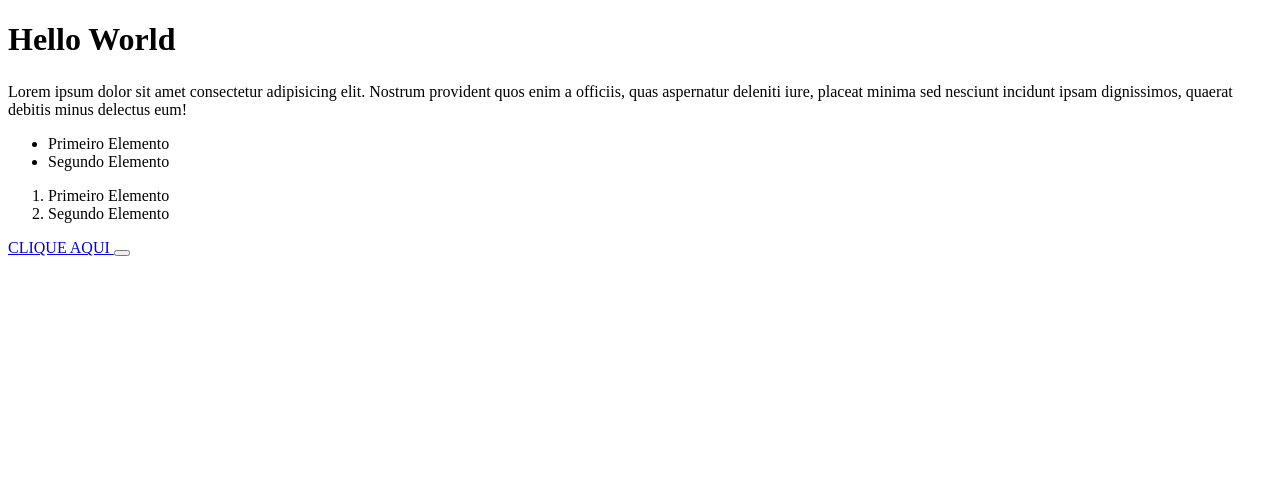
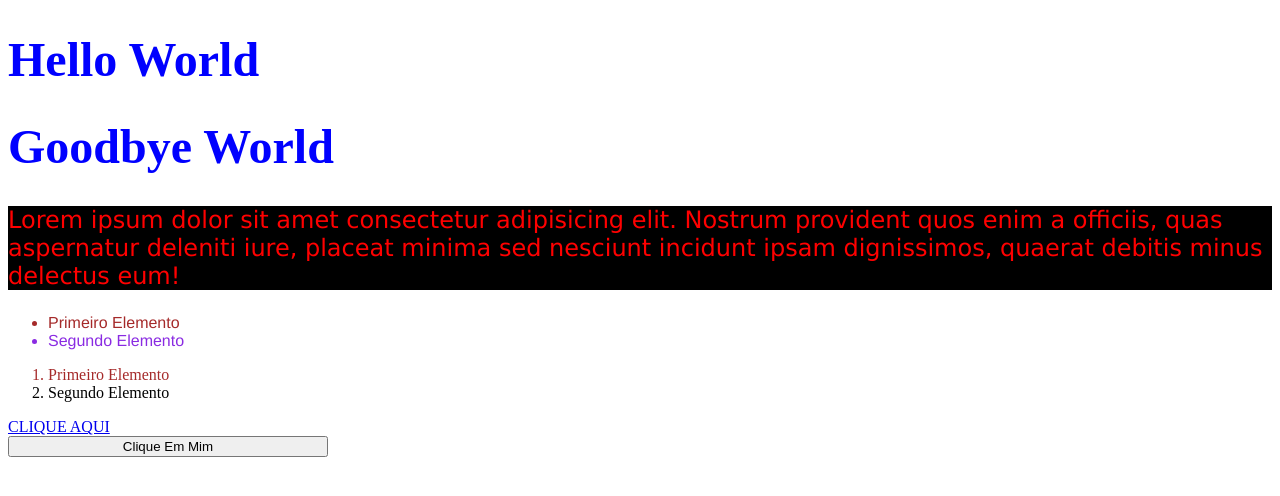
Before and after one commit to TarikPonciano/Tecnico-de-Desenvolvimento-de-Sistemas-2025.07.73-UC7, a plain HTML site: page Aula 12-09/index.html in a window 1280 px wide. Drawn offline with Linux system fonts and the light colour scheme.

Commit message:
Primeira Página HTML

```diff
--- a/Aula 12-09/index.html
+++ b/Aula 12-09/index.html
@@ -5,33 +5,45 @@
     <meta name="viewport" content="width=device-width, initial-scale=1.0">
     <title>Minha Primeira Página</title>
 
+    <link rel="stylesheet" href="styles.css">
+
+    <script src="main.js"></script>
+
+    <style>
+        h1 {
+            font-size: 48px;
+            color: blue;
+        }
+    </style>
 </head>
 <body>
+
     <h1> Hello World </h1>
-    <h2></h2>
-    <h6></h6>
-    <p> Lorem ipsum dolor sit amet consectetur adipisicing elit. Nostrum provident quos enim a officiis, quas aspernatur deleniti iure, placeat minima sed nesciunt incidunt ipsam dignissimos, quaerat debitis minus delectus eum! </p>
-    <span></span>
+    <h1> Goodbye World</h1>
+
+    <p style="color: red; font-size: 24px; font-family: Verdana, Geneva, Tahoma, sans-serif;"> Lorem ipsum dolor sit amet consectetur adipisicing elit. Nostrum provident quos enim a officiis, quas aspernatur deleniti iure, placeat minima sed nesciunt incidunt ipsam dignissimos, quaerat debitis minus delectus eum! </p>
 
     <!-- Lista Não-Ordenada -->
     <ul>
-        <li>Primeiro Elemento</li>
-        <li>Segundo Elemento</li>
+        <li class="item">Primeiro Elemento</li>
+        <li id="item2">Segundo Elemento</li>
     </ul>
 
     <!-- Lista Ordenada -->
     <ol>
-        <li>Primeiro Elemento</li>
+        <li class="item">Primeiro Elemento</li>
         <li>Segundo Elemento</li>
     </ol>
 
+    <div style="display:flex; flex-direction: column; width:25vw">
     <a href="http://google.com"> CLIQUE AQUI </a>
-    <button onclick="redirecionarUsuario()"></button>
-    <form></form>
-    <img>
-    <div></div>
-    <menu></menu>
-    <nav></nav>
+
+    <!-- <div style="display: flex; flex-direction: column;">
+        <img src="https://www.shutterstock.com/image-photo/beautiful-golden-retriever-cute-puppy-260nw-2526542701.jpg">
+        <img src="D:\Users\Aluno\Documents\Tarik Ponciano\Repositorio\Tecnico-de-Desenvolvimento-de-Sistemas-2025.07.73-UC7\Aula 12-09\4-CUIDADOS-PARA-O-CAO-FILHOTE-1024x576.jpg">
+    </div> -->
+    <button onclick="inicio()">Clique Em Mim</button>
+    </div>
 
 </body>
 </html>
--- a/Aula 12-09/main.js
+++ b/Aula 12-09/main.js
@@ -0,0 +1,3 @@
+function inicio(){
+    alert("Bem vindo ao meu site!")
+}
--- a/Aula 12-09/styles.css
+++ b/Aula 12-09/styles.css
@@ -0,0 +1,20 @@
+p {
+    background-color: black;
+}
+
+
+ul {
+    font-family: 'Franklin Gothic Medium', 'Arial Narrow', Arial, sans-serif;
+}
+
+.item {
+    color: brown;
+}
+
+#item2{
+    color:blueviolet
+}
+
+h1{
+    color:red;
+}
```
Also changed, not shown: Aula 12-09/4-CUIDADOS-PARA-O-CAO-FILHOTE-1024x576.jpg (added).
